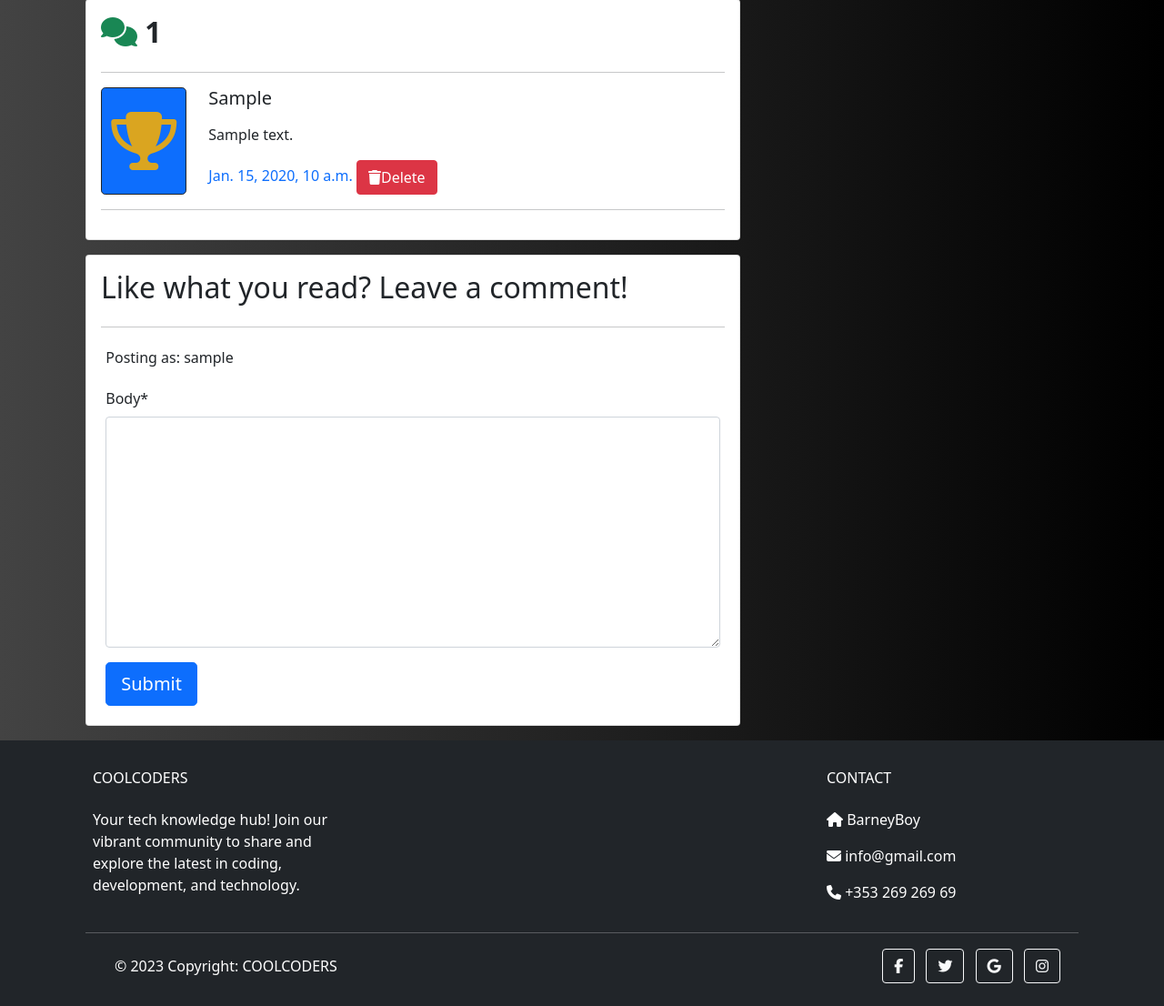
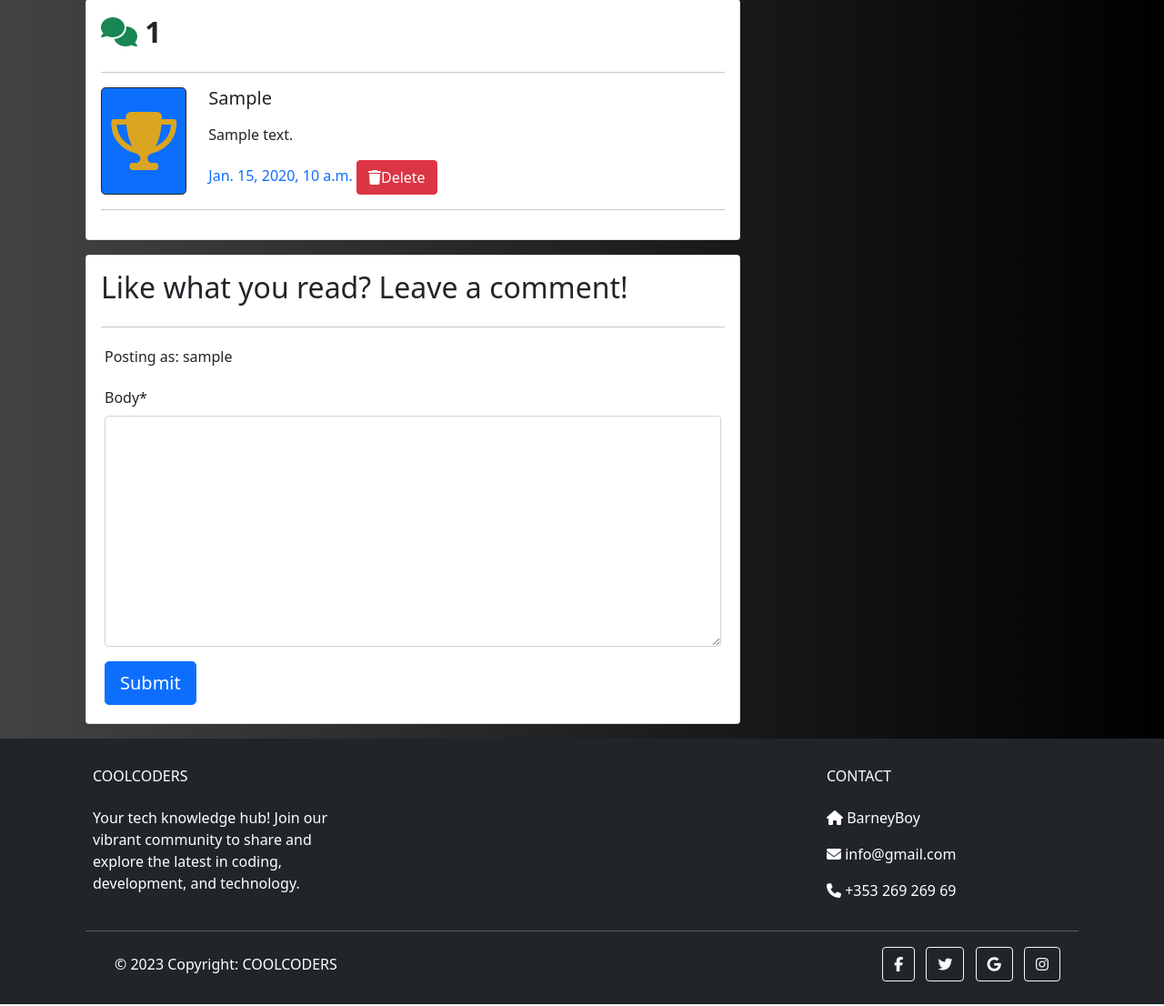
Before and after one commit to DarrachBarneveld/Project-4-CodeInstitute, a Django app: a page that uses templates/post_detail.html in a window 1280 px wide. Shown: the part 890-1996 px from the top of the page at 91% size. Run offline with Django 3.2, Linux system fonts and the light colour scheme; a user stored in the database is signed in; tables that the repository leaves empty hold one stand-in row (values such as "Sample post"); some libraries are stand-ins or nearby versions.

Commit message:
Added card body padding changes

```diff
--- a/static/css/style.css
+++ b/static/css/style.css
@@ -52,10 +52,6 @@
 
 .nav-link:hover::after {
   opacity: 1;
-}
-
-.card-body {
-  padding: 0.33rem !important;
 }
 
 /* INDEX */
--- a/templates/home.html
+++ b/templates/home.html
@@ -34,7 +34,7 @@
             aria-hidden="false"
           />
 
-          <div class="card-body">
+          <div class="card-body p-1">
             <h3 class="h4 mb-3">
               <strong class="text-uppercase"
                 ><a href="{% url 'post_detail' slug=editors_pick.slug %}"
@@ -157,7 +157,7 @@
           />
           {% endif %}
 
-          <div class="card-body">
+          <div class="card-body p-1">
             <h3 class="h4 mb-3">
               <strong class="text-uppercase"
                 ><a href="{% url 'post_detail' slug=popular_post.slug %}"
--- a/templates/index.html
+++ b/templates/index.html
@@ -24,7 +24,7 @@
           <img class="card-img-top" src=" {{ post.featured_image.url }}" />
           {% endif %}
 
-          <div class="card-body">
+          <div class="card-body p-1">
             <h3 class="h4 mb-3">
               <strong class="text-uppercase"
                 ><a href="{% url 'post_detail' slug=post.slug %}"
--- a/templates/post_detail.html
+++ b/templates/post_detail.html
@@ -192,7 +192,7 @@
       <section id="add-comment" class="card p-3 mt-3 mb-3">
         <h2>Like what you read? Leave a comment!</h2>
         <hr />
-        <div class="card-body">
+        <div class="card-body p-1">
           {% if commented %}
           <div class="alert alert-success" role="alert">
             Your comment is awaiting approval
@@ -235,7 +235,7 @@
                   />
                   {% endif %}
 
-                  <div class="card-body">
+                  <div class="card-body p-1">
                     <h3 class="h4 mb-3">
                       <strong class="text-uppercase">{{post.title}} </strong>
                     </h3>
--- a/templates/profile.html
+++ b/templates/profile.html
@@ -167,7 +167,7 @@
         />
         {% endif %}
 
-        <div class="card-body text-dark">
+        <div class="card-body text-dark p-1">
           <h3 class="h5 mb-3">
             <strong class="text-uppercase">{{post.title}}</strong>
           </h3>
@@ -220,7 +220,7 @@
           />
           {% endif %}
 
-          <div class="card-body text-dark">
+          <div class="card-body text-dark p-1">
             <h3 class="h5 mb-3">
               <strong class="text-uppercase">{{post.title}}</strong>
             </h3>
@@ -297,7 +297,7 @@
           />
           {% endif %}
 
-          <div class="card-body text-dark">
+          <div class="card-body text-dark p-1">
             <h3 class="h5 mb-3">
               <strong class="text-uppercase">{{post.title}} </strong>
             </h3>
```
